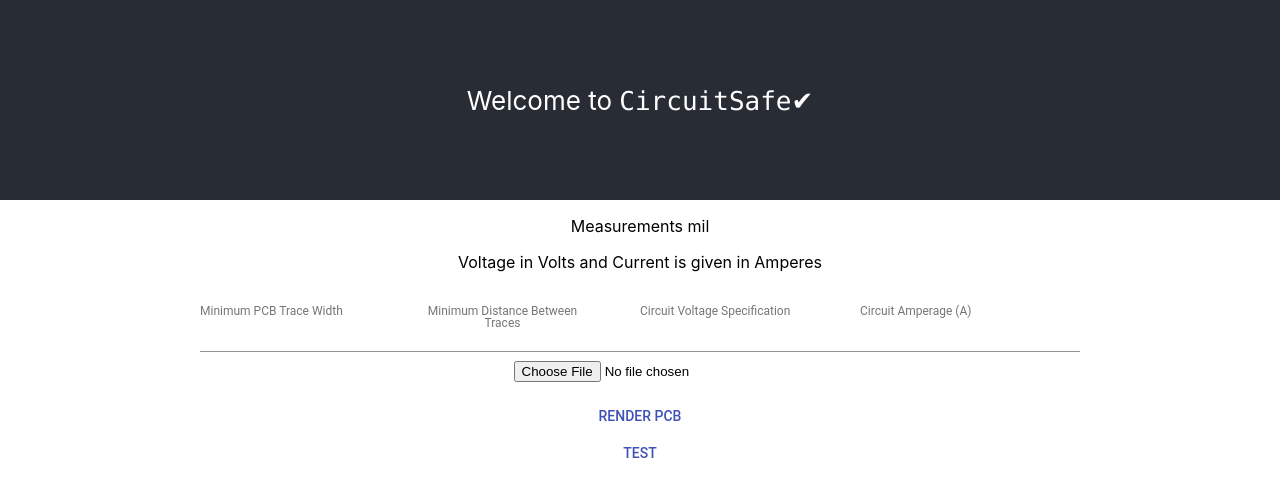
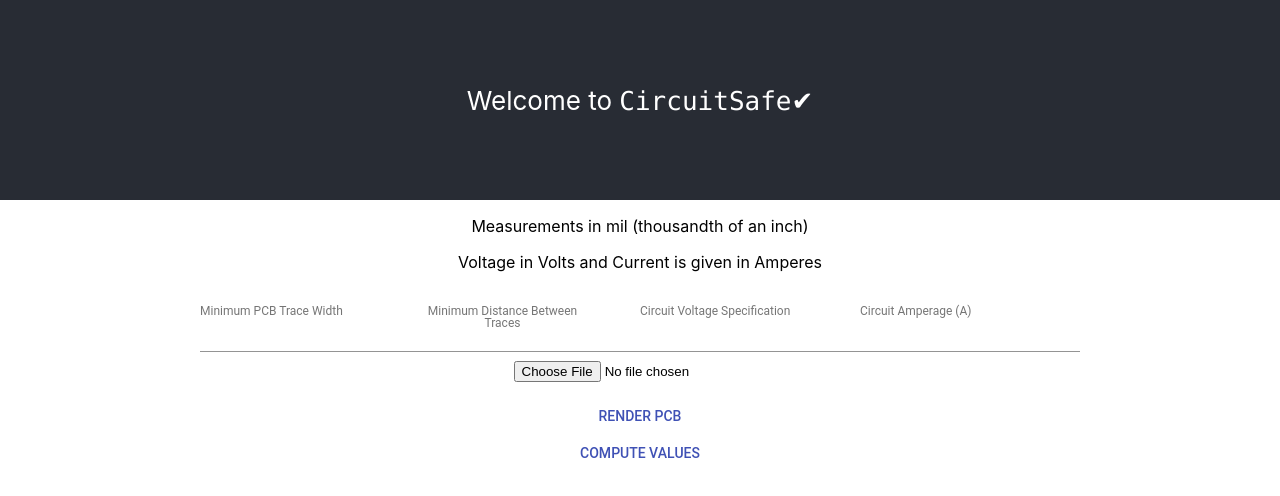
Before and after one commit to ethanmpeterson/qhacks-react-frontend, a React (Create React App) app in the folder qhacks/: page / in a window 1280 px wide. Shown: the top 496 px of the page. Built offline with nearby package versions, Linux system fonts and the light colour scheme.

Commit message:
saving progress

```diff
--- a/qhacks/src/App.js
+++ b/qhacks/src/App.js
@@ -37,7 +37,7 @@
       .post(endpoint, data, {
         onUploadProgress: ProgressEvent => {
           this.setState({
-            loaded: (ProgressEvent.loaded / ProgressEvent.total*100),
+            loaded: (ProgressEvent.loaded / ProgressEvent.total * 100),
           })
         },
       })
@@ -62,7 +62,8 @@
     }).then(response => {
       console.log(response);
       this.setState({
-        viableCurrent: response.data.currentRating
+        viableCurrent: response.data.currentRating,
+        data: response.data
       });
     }).catch(function (err) {
       console.log(err);
@@ -92,7 +93,7 @@
           <p>Welcome to <code>CircuitSafe</code>✔</p>
         </header>
         <div>
-          <p>Measurements mil</p>
+          <p>Measurements in mil (thousandth of an inch)</p>
           <p>Voltage in Volts and Current is given in Amperes</p>
         </div>
         <div>
@@ -145,10 +146,19 @@
           <Button color='primary' onClick={this.handleUpload}>Render PCB</Button>
         </div>
         <div>
-          <Button color='primary' onClick={this.handleCompute}>TEST</Button>
+          <Button color='primary' onClick={this.handleCompute}>Compute Values</Button>
         </div>
         <div>
-          {this.state.viableCurrent ? <p>Viable Current: {this.state.viableCurrent}</p>: null}
+          {
+            this.state.viableCurrent ?
+            <div>
+              <p>Viable Current: {this.state.data.viableCurrent} A</p>
+              <p>Electric Field: {this.state.data.electricField} N/C</p>
+              <p>Signal Velocity: {this.state.data.signalSpeed} m/s</p>
+              <p>Propagation Delay: {this.state.data.propDelay} S</p>
+            </div>
+            : null
+            }
         </div>
         {
           this.state.displayImage ?
```
